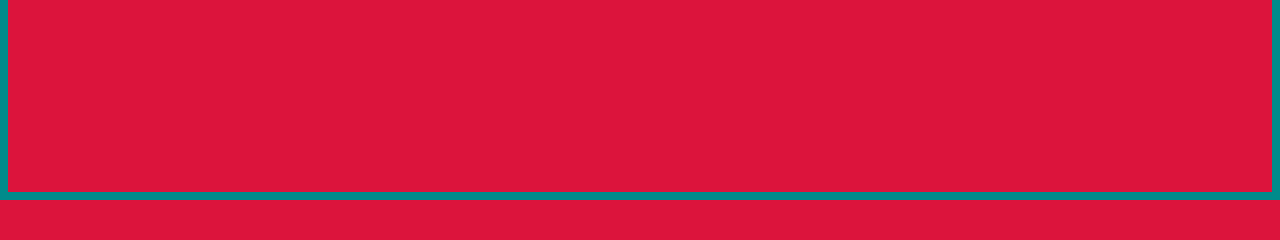
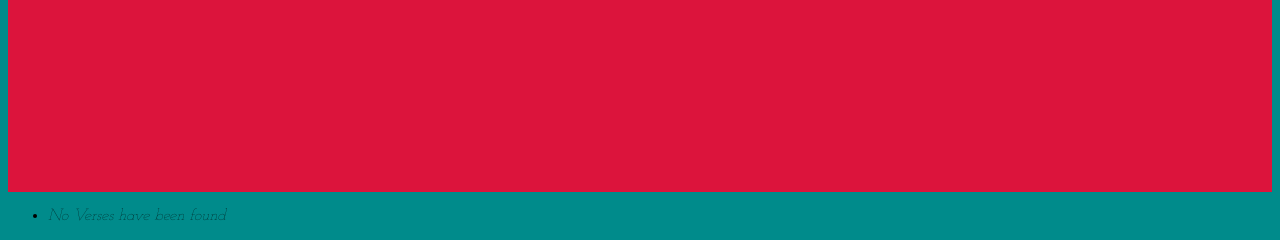
Before and after one commit to AlecGriffin/FindYourStrengthProject, a Flask app: page / in a window 1280 px wide. Shown: the part 773-1013 px from the top of the page. Before the commit the page ends 973 px from the top, so only its background shows below. Run offline with Flask 2, Linux system fonts and the light colour scheme.

Commit message:
Created more Skeleton pages
More basic stuff

```diff
--- a/fys/findyourstrength.py
+++ b/fys/findyourstrength.py
@@ -12,12 +12,18 @@
 
 @app.route('/')
 def show_entry():
-	return render_template('HomePage.html')
+	verses = []
+	#Do some processing here
+	return render_template('show_verses.html',verses=verses)
+
+@app.route('/about')
+def show_about():
+	return render_template('about.html')
 
 @app.route('/add_input', methods=['POST'])
 def add_input():
 	print request.form['inputKey']
-
+	#Call scripts some processing and return to show_entry
 	return redirect(url_for('show_entry'))
 
 @app.route('/test')
--- a/fys/templates/HomePage.html
+++ b/fys/templates/HomePage.html
@@ -27,22 +27,7 @@
             </ul>
         </div>
 
-        <!--Content Area-->
-        <div id = "content">
-            Enter Relevant Word:
-            <form id = "input" action="{{ url_for('add_input') }}" method=post>
-                <input type = "text" name ="inputKey" height="100px">
-                <input type = "submit" name = "keyword">
-            </form>
-
-
-
-
-
-
-
-        </div>
-
+        {% block content %}{% endblock %}
 
     </body>
 
--- /dev/null
+++ b/fys/templates/show_verses.html
@@ -0,0 +1,18 @@
+{% extends "HomePage.html" %}
+{% block content %}
+
+        <!--Content Area-->
+        <div id = "content">
+            Enter Relevant Word:
+            <form id = "input" action="{{ url_for('add_input') }}" method=post>
+                <input type = "text" name ="inputKey" height="100px">
+                <input type = "submit" name = "keyword">
+            </form>
+        </div>
+<ul class=verses>
+{% for verse in verses %}
+	<li><h2>{{ verse.title }}</h2>{{ verse.text | safe}}</li>
+{% else %}
+	<li><em> No Verses have been found</em></li>
+{% endfor %}
+{% endblock %}
```
Also changed, not shown: fys/templates/about.html (added, +7 -0 lines).
